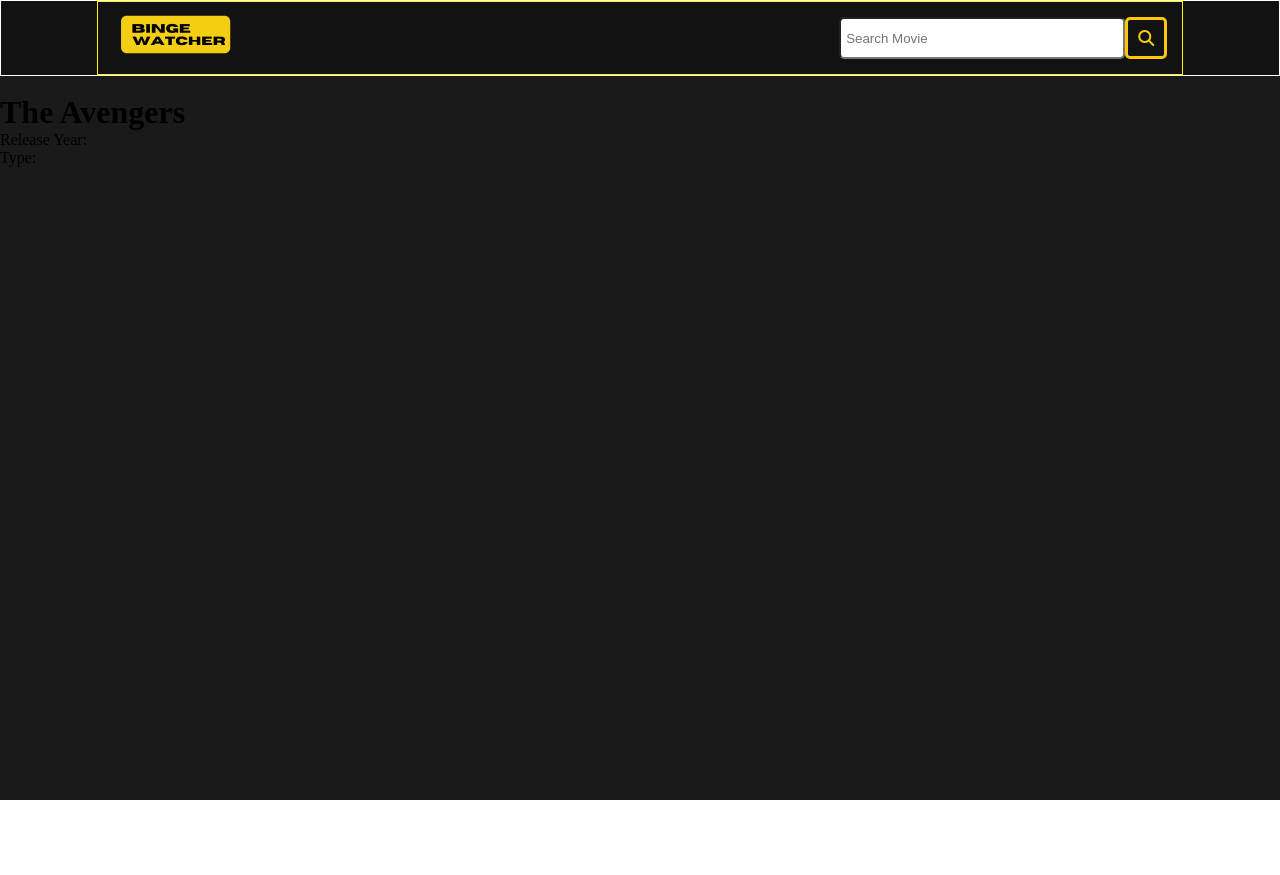
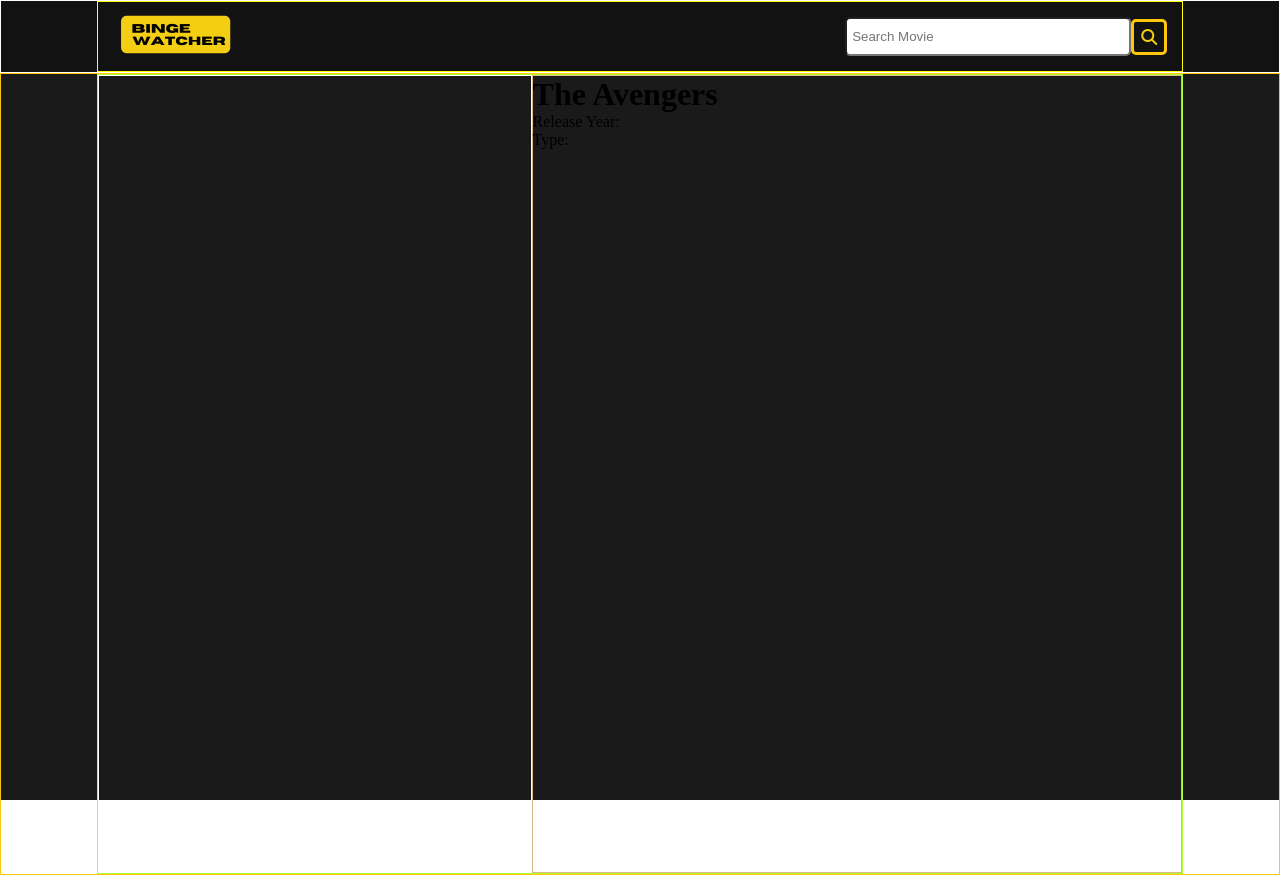
Before and after one commit to sparshyadav/BingeWatcher, a plain HTML site: page Index.html in a window 1280 px wide. Before the commit the page ends 800 px from the top, so only its background shows below. Drawn offline with Linux system fonts and the light colour scheme.

Commit message:
Done with css

```diff
--- a/Index.html
+++ b/Index.html
@@ -19,7 +19,7 @@
       <div class="wrapup">
         <div class="box-nav">
           <div class="logo">
-            <img src="Assets/BingeWatcher Logo.png" alt="" />
+            <img src="Assets/BingeWatcher Logo.png" alt="Logo" />
           </div>
           <div class="search">
             <input
@@ -41,7 +41,6 @@
       </div>
       <div class="wrapdown">
         <div class="box-main">
-          <div class="container">
             <div class="left">
               <img src="" alt="" />
             </div>
@@ -50,7 +49,6 @@
               <p>Release Year:</p>
               <p>Type:</p>
             </div>
-          </div>
         </div>
       </div>
     </div>
--- a/Style.css
+++ b/Style.css
@@ -61,11 +61,34 @@
 .search-icon i {
   /* height: 50px; */
   font-weight: 700;
-  padding-left: 10px;
-  padding-right: 10px;
+  padding-left: 7px;
+  padding-right: 7px;
   border: 3px solid var(--yellow);
   border-radius: 5px;
-  padding-top: 10px;
+  padding-top: 7px;
   /* height: 100px; */
-  padding-bottom: 10px;
+  padding-bottom: 7px;
 }
+.wrapdown {
+  border: 1px solid var(--yellow);
+  width: 100vw;
+  display: flex;
+  justify-content: center;
+  align-items: center;
+}
+.box-main {
+  width: 85%;
+  height: 100vh;
+  display: flex;
+  border: 1px solid greenyellow;
+}
+.left {
+  border: 1px solid white;
+  width: 40%;
+}
+.right {
+  border: 1px solid burlywood;
+  width: 60%;
+  display: flex;
+  flex-direction: column;
+}
```
